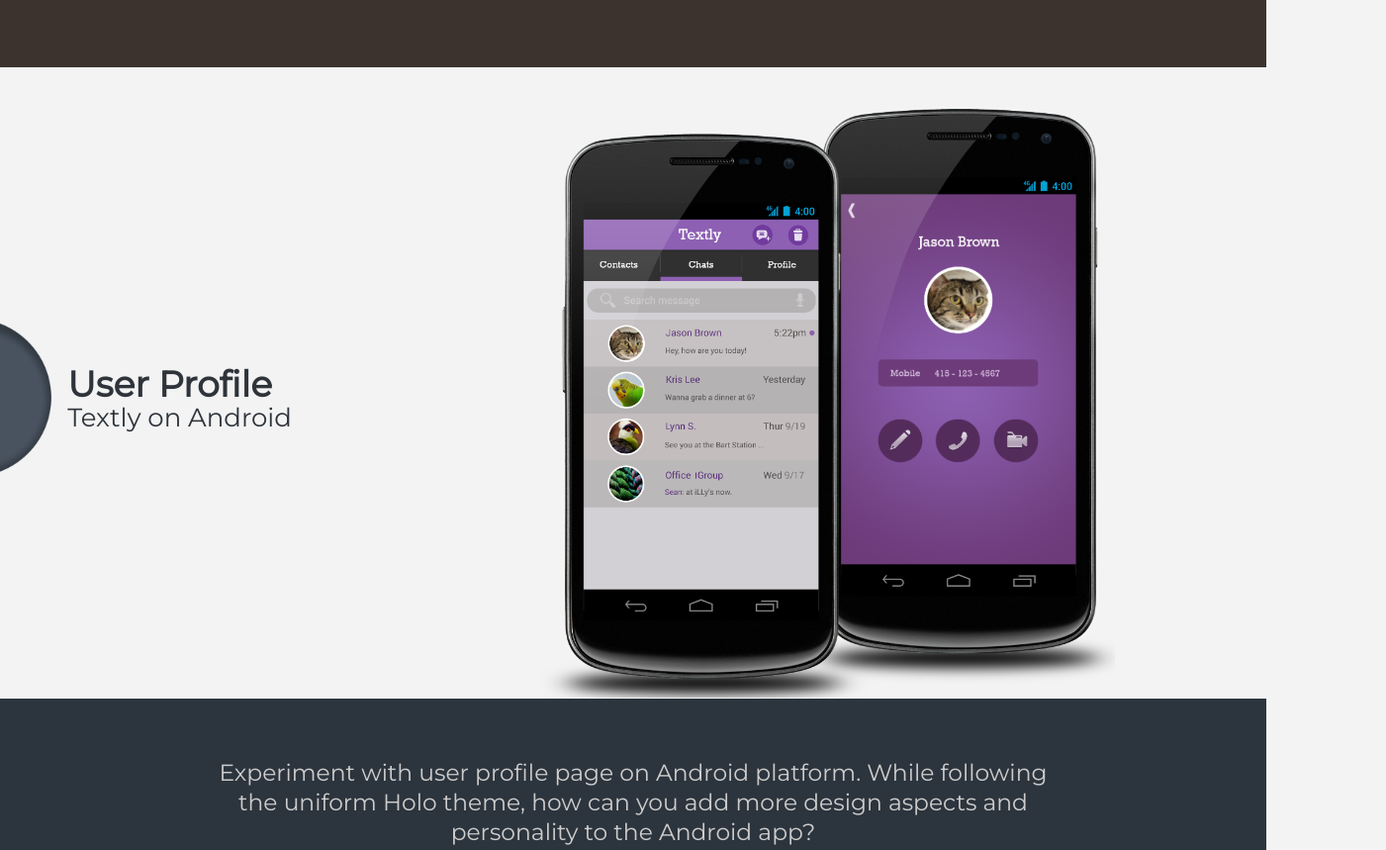
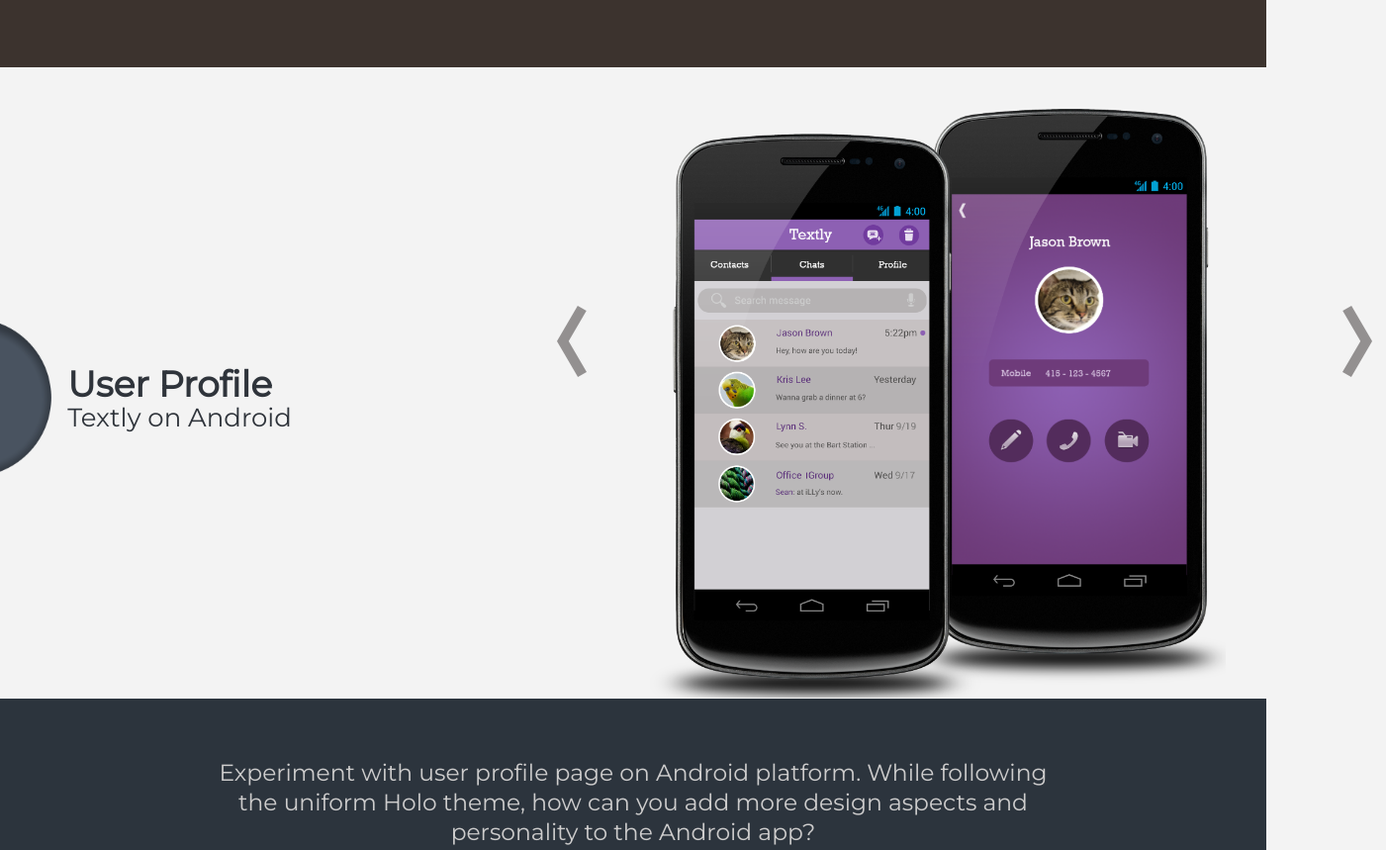
Before and after one commit to leahwan/leahwan.github.io, a plain HTML site: page index.html in a window 1280 px wide. Shown: the part 2223-3082 px from the top of the page at 99% size, 1401 px wide, since content can reach past the window. Drawn offline with Linux system fonts and the light colour scheme.

Commit message:
Update index.html

```diff
--- a/index.html
+++ b/index.html
@@ -21,6 +21,25 @@
 		<script src="http://aleksfaure.com/asset/js/html5shiv.js"></script>
 	<![endif]-->
     <script src="imageSlider.js"></script>
+     <script src="imageSlider.js"></script>
+     <script>
+
+     function changeImageF(imgName)
+       {
+        document.getElementById("imageChange").src=imgName;
+        document.getElementById("imageChange").width=700;
+        document.getElementById("imageChange").style='margin-right:50px';
+       }
+
+       function changeImageB(imgName)
+       {
+        document.getElementById("imageChange").src=imgName;
+        document.getElementById("imageChange").width=582;
+        document.getElementById("imageChange").width=607;
+
+       }
+
+     </script>
 
 </head>
 
@@ -80,8 +99,11 @@
              <td class="projectTitle"><span class="mainTitle">User Profile</span><br>Textly on Android</td>
              <td id="TextlyImageSlider">
 
-                  <img src="Android_textly_Double_screen.png" name="slideImg" alt="Profile page design" width="582" height="607">
+                  <img src="Android_textly_Double_screen.png" id="imageChange" name="slideImg" alt="Profile page design" width="582" height="607">
           <!--        <a href="#" onClick="switchImage('slideImg'); clearTimeout(timerID)"><img src="forward.png" class="forwardButton" alt="button" width="50" height="50"></a> -->
+                 <span class="floatArrow" onclick="changeImageF('wire.png');"> <img src="f_arrow.png" name="f_arrow" alt="forward arrow" ></span>
+                 <span class="floatArrowB" onclick="changeImageB('Android_textly_Double_screen.png');"> <img src="b_arrow.png" name="b_arrow" alt="backward arrow" ></span>
+
              </td>
            </tr>
          </table>
```
